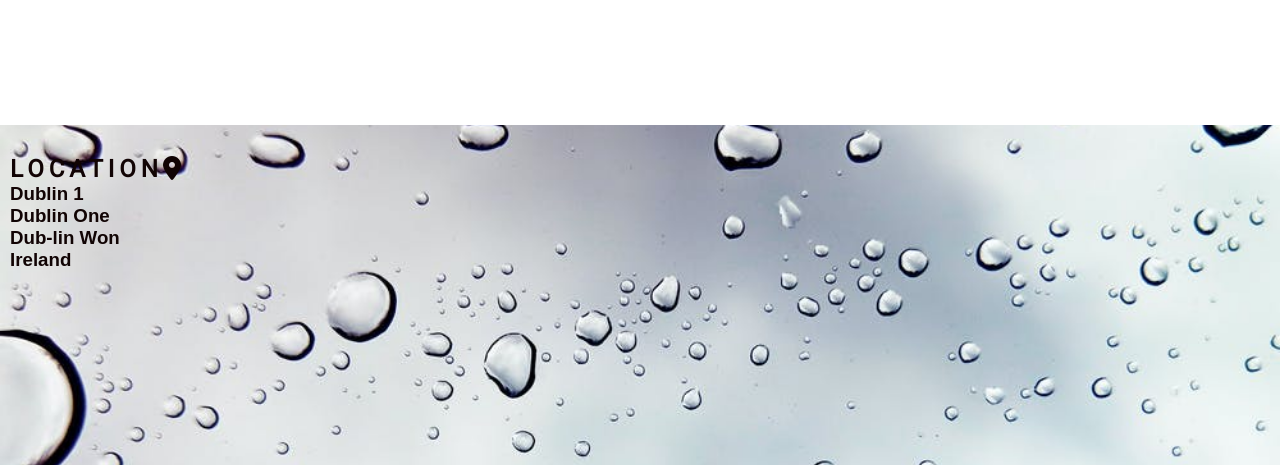
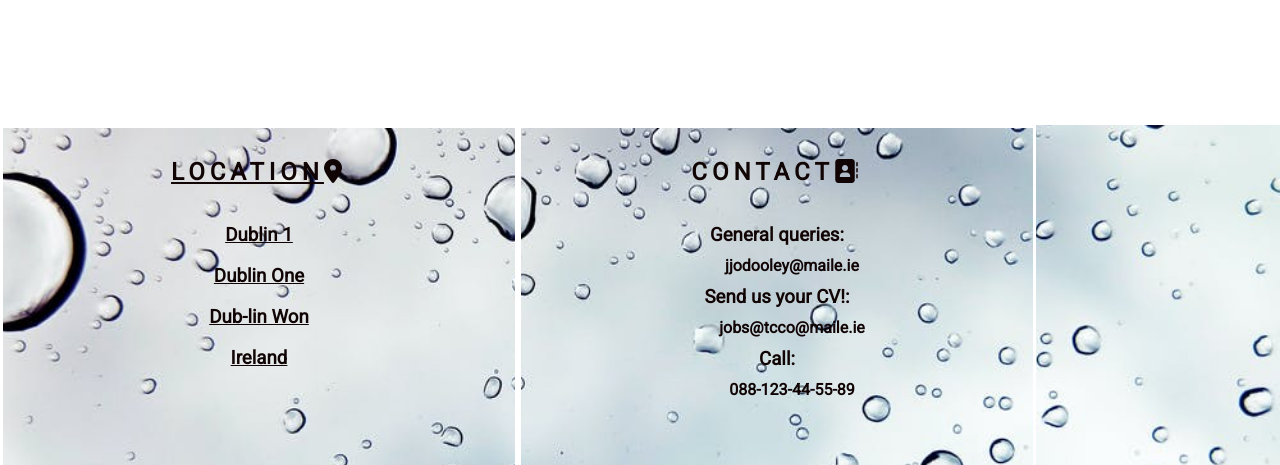
Before and after one commit to SonjaWisnotavailable/firstproject, a plain HTML site: page index.html in a window 1280 px wide. Shown: the part 1150-1615 px from the top of the page. Drawn offline with Linux system fonts and the light colour scheme; a web font is replaced by a local one.

Commit message:
Add style and structure to location, contact and information divs and sections

```diff
--- a/assets/css/style.css
+++ b/assets/css/style.css
@@ -124,6 +124,10 @@ hr {
     margin-bottom: 50px;
 }
 
+#location {
+    text-decoration: solid underline;
+}
+
 #information {
     background-image: url('../images/information-section.jpeg');
     background-size: cover;
@@ -136,14 +140,22 @@ hr {
 #information div {
 
     color:rgb(17, 4, 4);
-    width: 50%;
+    width: 40%;
     height: 300px;
     padding: 30px 0 0 10px;
-    text-align:left;
+    text-align: center;
     float: left;
+    font-family: Roboto, sans-serif;
+    font-weight: 300;
+    padding: 30px 00 10px;
+    border: 3px solid white;
+
 }
 
-#contact h4:hover {
-    border-bottom: 2px solid rgb(99, 2, 34);
 
+
+#contact h4 {
+    padding-left: 30px;
+    line-height: 2px;
+    font-family: Roboto, sans-serif;
 }
--- a/index.html
+++ b/index.html
@@ -65,24 +65,24 @@
     </section>
 
    <section id="information">
-    <div>
-        <h2>Location<i class="fa-solid fa-location-dot"></i></h2>
-            <h3>Dublin 1</h3>
-            <h3>Dublin One</h3>
-            <h3>Dub-lin Won</h3>
-            <h3>Ireland</h3>
+    <div id="location">
+        <h2>Location<i class="fa-solid fa-location-dot"></i></h2><br><br>
+            <h3>Dublin 1</h3><br>
+            <h3>Dublin One</h3><br>
+            <h3>Dub-lin Won</h3><br>
+            <h3>Ireland</h3><br>
         </div>
 
     <div id="contact">
-        <h2>Contact<i class="fa-solid fa-address-book"></i></h2><br><br>
+        <h2 id="contact-information">Contact<i class="fa-solid fa-address-book"></i></h2><br><br>
             <h3>General queries:</h3><br>
             <p><h4> jjodooley@maile.ie</h4></p><br>
 
             <h3>Send us your CV!:</h3><br>
             <h4>jobs@tcco@maile.ie</h4><br>
 
-            <h3> MOB:</h3><h4><br>             088-123-44-55-89</h4>
-            <h3>Landline:</h3><h4><br>        0444-333-222-5</h4>
+            <h3>Call:</h3><br>
+            <h4>088-123-44-55-89</h4>
     </div>
 
 
```
